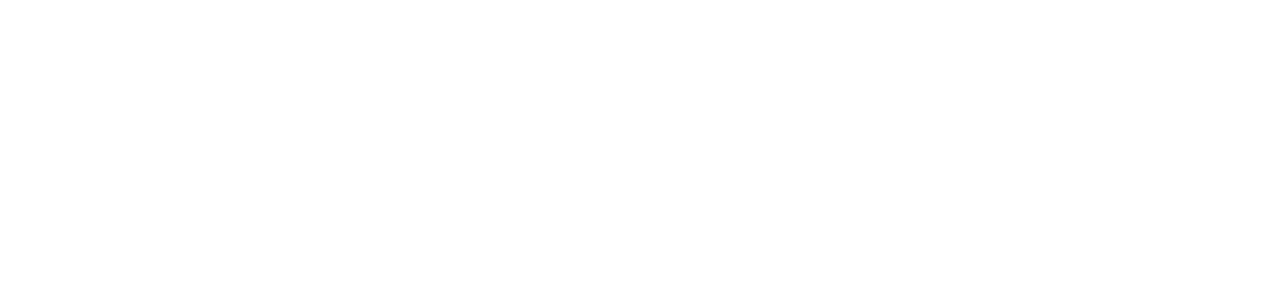
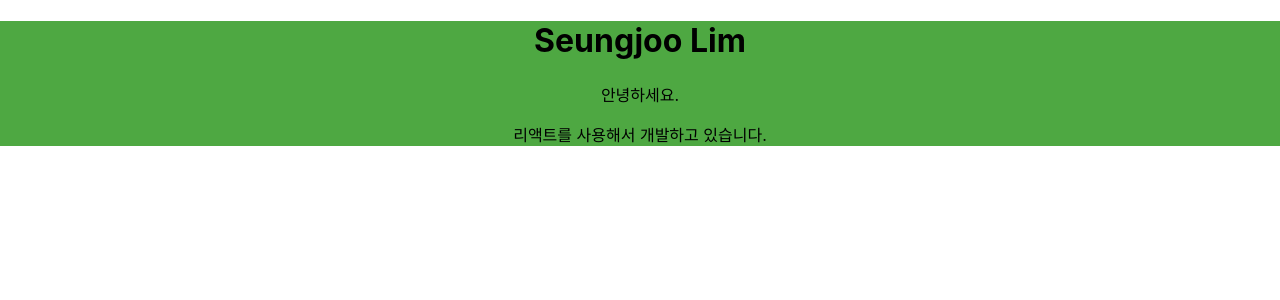
Before and after one commit to seungjoo234/react1-1, a React (Create React App) app in the folder react1-1/: page / in a window 1280 px wide. Shown: the top 300 px of the page. Built offline with nearby package versions, Linux system fonts and the light colour scheme.

Commit message:
강의 내용

```diff
--- a/react1-1/src/App.js
+++ b/react1-1/src/App.js
@@ -8,6 +8,7 @@
 import MyButton from "./MyButton";
 import NameForm from "./NameForm";
 import NumberList from "./NumberList";
+import ProfileCard from "./ProfileCard";
 import SplitPane from "./SplitPane";
 import TemperactureInput from "./TemperactureInput";
 import Midterm from "./Test/midterm";
@@ -21,7 +22,7 @@
 function App() {
   return (
     <div className="App">
-      <SplitPane />
+      <ProfileCard />
     </div>
   );
 }
--- /dev/null
+++ b/react1-1/src/Card.jsx
@@ -0,0 +1,10 @@
+export default function Card(props) {
+    const {title, backgroundColor, children} = props
+
+    return (
+        <div style={{backgroundColor: backgroundColor || "white"}}>
+            { title && <h1>{title}</h1> }
+            { children }
+        </div>
+    )
+}
--- /dev/null
+++ b/react1-1/src/ProfileCard.jsx
@@ -0,0 +1,10 @@
+import Card from "./Card"
+
+export default function ProfileCard() {
+    return (
+        <Card title="Seungjoo Lim" backgroundColor="#4ea842">
+            <p>안녕하세요.</p>
+            <p>리액트를 사용해서 개발하고 있습니다.</p>
+        </Card>
+    )
+}
--- /dev/null
+++ b/react1-1/src/ThemeContext.jsx
@@ -0,0 +1,6 @@
+import React from "react"
+
+const ThemeContext = React.createContext()
+ThemeContext.displayName = "ThemeContext"
+
+export default ThemeContext
```
Also changed, not shown: react1-1/src/ContextTest.jsx (added, +25 -0 lines), react1-1/src/DarkOrLigth.jsx (added, +19 -0 lines), react1-1/src/MainContext.jsx (added, +18 -0 lines), 1 other file (tests, documents, lock files or other folders).
